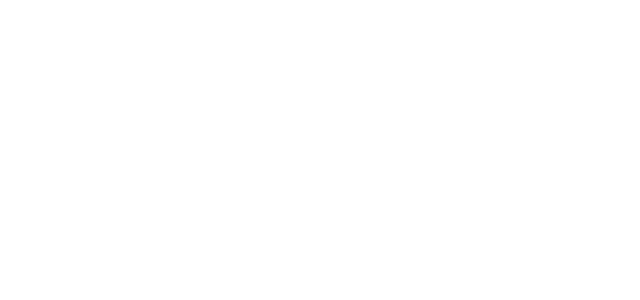
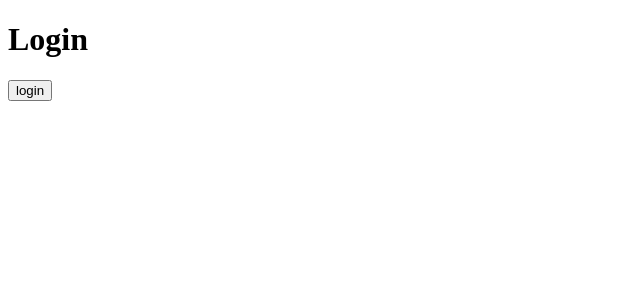
Before and after one commit to ntommy11/instaclone-web, a React (Create React App) app: page / in a window 1280 px wide. Shown: the top 300 px of the page, without its empty margins (0-640 px from the left). Built offline with nearby package versions, Linux system fonts and the light colour scheme.

Commit message:
Router Setup

```diff
--- a/src/App.js
+++ b/src/App.js
@@ -1,8 +1,30 @@
+
+import { useState } from 'react';
+import {BrowserRouter as Router, Route, Switch, Redirect} from 'react-router-dom';
+import Home from './screens/Home';
+import Login from './screens/Login';
+import NotFound from './screens/NotFound';
 
 function App() {
+  const [isLoggedIn, setIsLoggedIn] = useState(false);
   return (
-    <div></div>
+    <div>
+      <Router>
+        <Switch>
+          <Route path="/" exact>
+            {
+              isLoggedIn? <Home setIsLoggedIn={setIsLoggedIn}/>:<Login setIsLoggedIn={setIsLoggedIn}/>
+            }
+          </Route>
+          <Route>
+            <NotFound />
+          </Route>
+        </Switch>
+      </Router>
+    </div>
   );
 }
 
+// Switch : one route at a time
+// url:login --router searched-> component:Login
 export default App;
--- /dev/null
+++ b/src/screens/Home.js
@@ -0,0 +1,9 @@
+function Home({setIsLoggedIn}){
+  return (
+    <div>
+      <h1>Home</h1>
+      <button onClick={()=>setIsLoggedIn(false)}>logout</button>
+    </div>
+  )
+}
+export default Home;
--- /dev/null
+++ b/src/screens/Login.js
@@ -0,0 +1,9 @@
+function Login({setIsLoggedIn}){
+  return (
+    <div>
+      <h1>Login</h1>
+      <button onClick={()=>setIsLoggedIn(true)}>login</button>
+    </div>
+  )
+}
+export default Login;
--- /dev/null
+++ b/src/screens/NotFound.js
@@ -0,0 +1,4 @@
+function NotFound(){
+  return <h1>404 Not Found</h1>
+}
+export default NotFound;
```
Also changed, not shown: package.json (+11 -0 lines), 2 other files (tests, documents, lock files or other folders).
